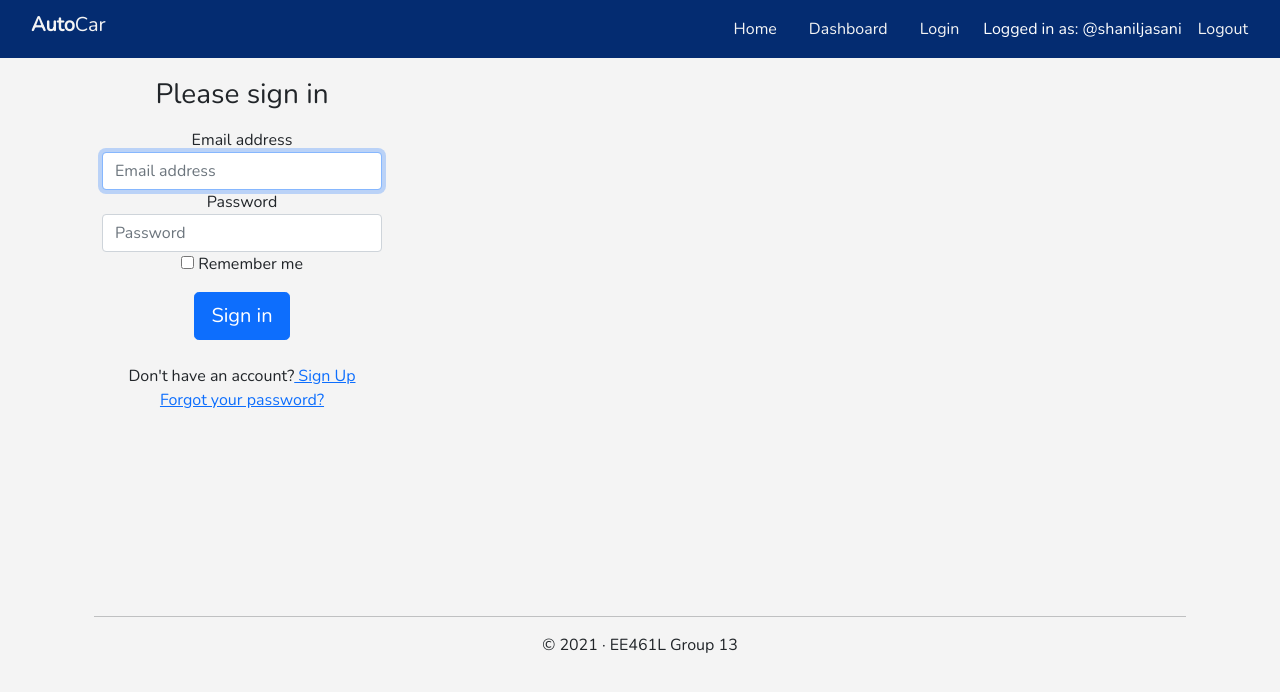
After one commit to shaniljasani/EE461LGroup13FinalProject, a Flask app: page /login in a window 1280 px wide. The commit adds this page. Shown: the top 692 px of the page. Run offline with Flask 2, Linux system fonts and the light colour scheme.

Commit message:
Login - Initial Page

```diff
--- a/AutoCar/autocar.py
+++ b/AutoCar/autocar.py
@@ -1,8 +1,9 @@
 # EE461L Group 13
 # Final Project
 
-# Notes
+# TODO
 # Trailing slash fix https://stackoverflow.com/questions/40365390/trailing-slash-in-flask-route
+# access control
 
 import os
 
@@ -23,5 +24,12 @@ def index():
 def dashboard():
     return render_template("dashboard.html")
 
+# TODO add login logic to this page
+@app.route('/login')
+def login():
+    return render_template("login.html")
+
+
+
 if __name__ == "__main__":
     app.run(debug=True, host="localhost")
--- a/AutoCar/static/css/main.css
+++ b/AutoCar/static/css/main.css
@@ -211,16 +211,19 @@ body{
 	top: 0;
 }
 
+/* Login Page */
 
+.login-containter{
+	min-height: 100%;
+	min-width: 100%;
+}
 
-
-
-
-
-
-
-
-
+.login-card{
+	height: 500px;
+	width: 300px;
+	padding: 10px 10px 10px 10px;
+	margin: 10px 10px 10px 10px;
+}
 
 
 
--- /dev/null
+++ b/AutoCar/templates/login.html
@@ -0,0 +1,36 @@
+{% extends "site_template.html" %}
+{% block page_title %} Login {% endblock %}
+
+{% block page_content %}
+{{ super() }}
+
+<div class="login-container container">
+    <div class="login-card text-center">
+
+        <form class="form-signin text-center">
+            <h1 class="h3 mb-3 font-weight-normal">Please sign in</h1>
+            <label for="inputEmail" class="sr-only">Email address</label>
+            <input type="email" id="inputEmail" class="form-control" placeholder="Email address" required autofocus>
+            <label for="inputPassword" class="sr-only">Password</label>
+            <input type="password" id="inputPassword" class="form-control" placeholder="Password" required>
+            <div class="checkbox mb-3">
+                <label>
+                    <input type="checkbox" value="remember-me"> Remember me
+                </label>
+            </div>
+            <button class="btn btn-lg btn-primary btn-block" type="submit">Sign in</button>
+        </form>
+
+        <div class="mt-4">
+            <div class="d-flex justify-content-center links">
+                Don't have an account? <a href="#" class="ml-2">&nbsp;Sign Up</a>
+            </div>
+            <div class="d-flex justify-content-center links">
+                <a href="#">Forgot your password?</a>
+            </div>
+
+        </div>
+    </div>
+
+
+    {% endblock %}
```
